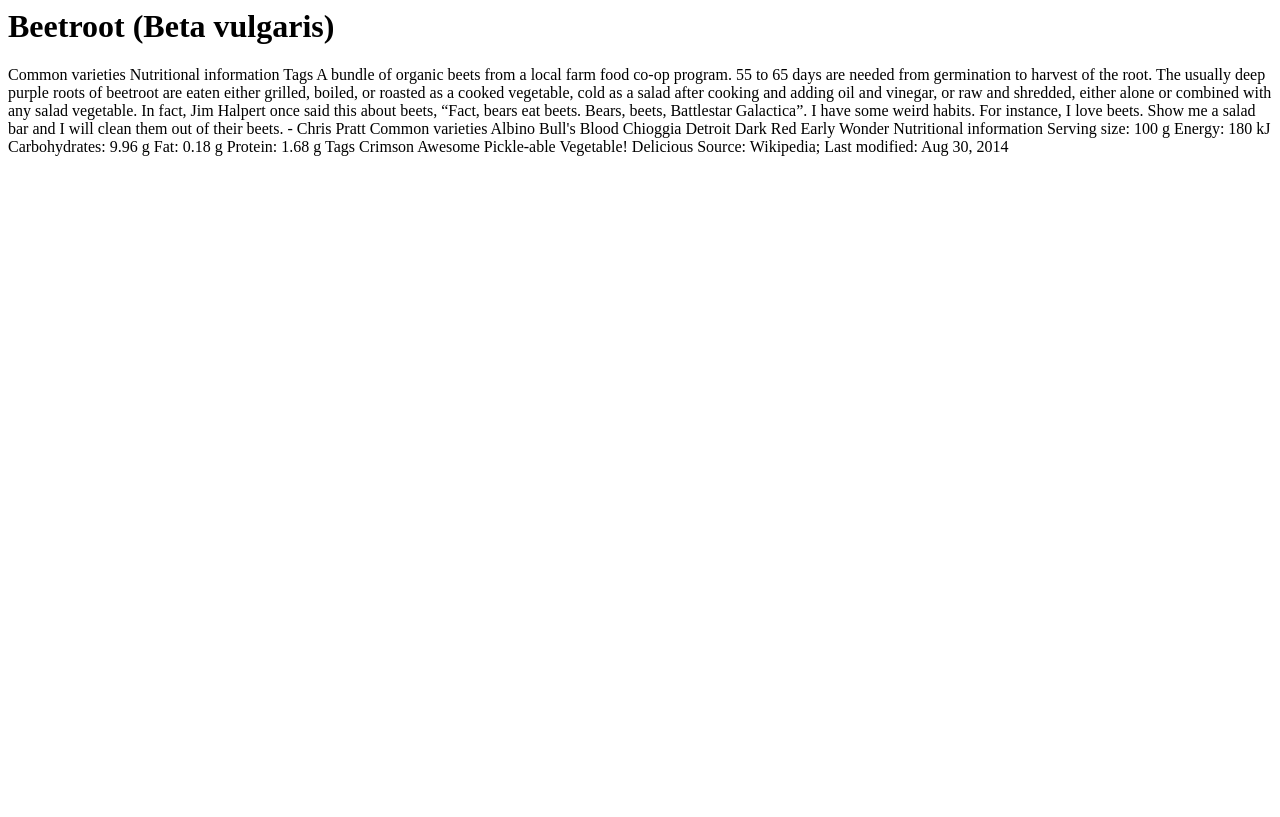
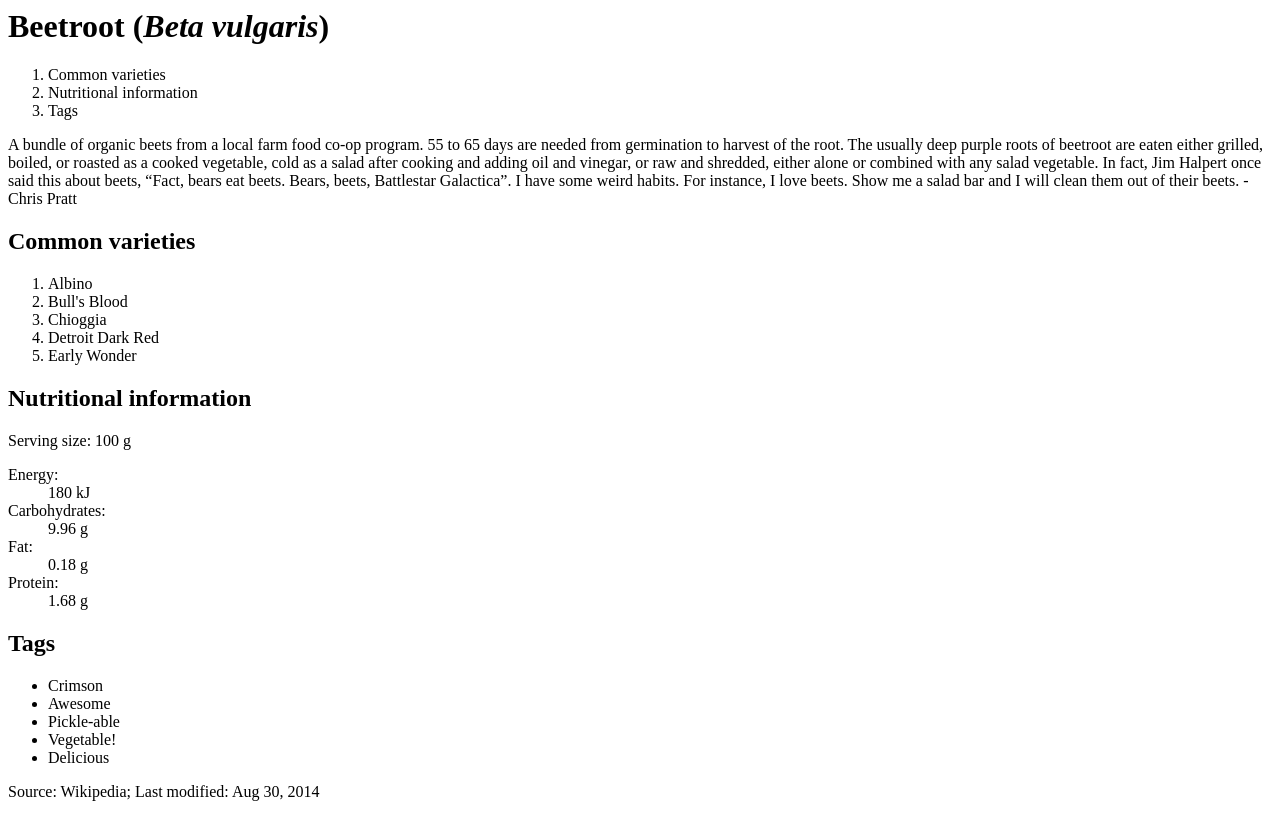
Before and after one commit to DizzyDez/cloaked-octo-bear, a plain HTML site: page index.html in a window 1280 px wide. Drawn offline with Linux system fonts and the light colour scheme.

Commit message:
created lists, ol, ul, dl. added secondary heading

```diff
--- a/index.html
+++ b/index.html
@@ -1,34 +1,49 @@
-<h1>Beetroot (Beta vulgaris)</h1>
-Common varieties
-Nutritional information
-Tags
+<h1>Beetroot (<i>Beta vulgaris</i>)</h1>
+
+<ol>
+  <li>Common varieties</li>
+  <li>Nutritional information</li>
+  <li>Tags</li>
+</ol>
 
 A bundle of organic beets from a local farm food co-op program.
 55 to 65 days are needed from germination to harvest of the root.
 The usually deep purple roots of beetroot are eaten either grilled, boiled, or roasted as a cooked
 vegetable, cold as a salad after cooking and adding oil and vinegar, or raw and shredded, either
 alone or combined with any salad vegetable.
-In fact, Jim Halpert once said this about beets, “Fact, bears eat beets. Bears, beets, Battlestar
-Galactica”.
+In fact, Jim Halpert once said this about beets, <q>Fact, bears eat beets. Bears, beets, Battlestar
+Galactica</q>.
 I have some weird habits. For instance, I love beets. Show me a salad bar and I will clean them
 out of their beets.
 - Chris Pratt
-Common varieties
-Albino
-Bull's Blood
-Chioggia
-Detroit Dark Red
-Early Wonder
-Nutritional information
-Serving size: 100 g
-Energy: 180 kJ
-Carbohydrates: 9.96 g
-Fat: 0.18 g
-Protein: 1.68 g
-Tags
-Crimson
-Awesome
-Pickle-able
-Vegetable!
-Delicious
+<h2>Common varieties</h2>
+
+<ol>
+  <li>Albino</li>
+  <li>Bull's Blood</li>
+  <li>Chioggia</li>
+  <li>Detroit Dark Red</li>
+  <li>Early Wonder</li>
+</ol>
+
+<h2>Nutritional information</h2>
+
+<p>Serving size: 100 g</p>
+
+<dl>
+  <dt>Energy:</dt> <dd>180 kJ</dd>
+  <dt>Carbohydrates:</dt> <dd>9.96 g</dd>
+  <dt>Fat:</dt> <dd>0.18 g</dd>
+  <dt>Protein:</dt> <dd>1.68 g</dd>
+<dl>
+
+<h2>Tags</h2>
+
+<ul>
+  <li>Crimson</li>
+  <li>Awesome</li>
+  <li>Pickle-able</li>
+  <li>Vegetable!</li>
+  <li>Delicious</li>
+</ul>
 Source: Wikipedia; Last modified: Aug 30, 2014
```
